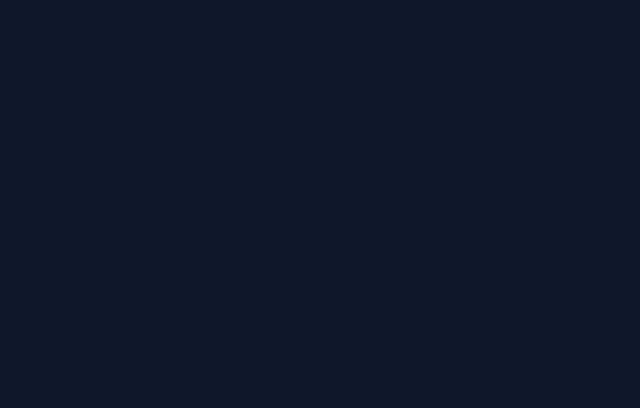
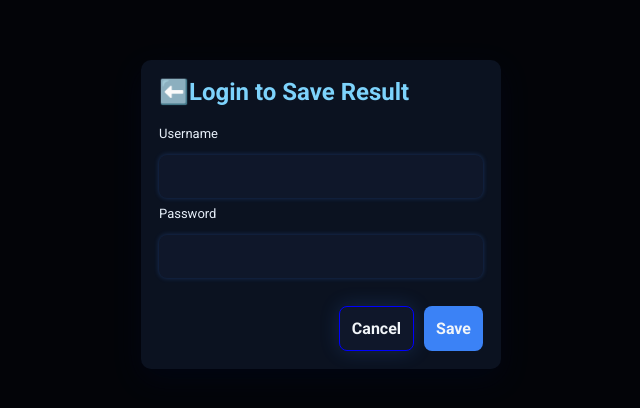
Before and after one commit to ThetThetSu/BMIcalculator, a React (Vite) app: page /login in a window 1280 px wide. Before the commit this address had no page. Shown: the part 186-594 px from the top of the page, without its empty margins (319-959 px from the left). Built offline with nearby package versions, Linux system fonts and the light colour scheme.

Commit message:
Add Login component and update routing in App

```diff
--- a/src/App.jsx
+++ b/src/App.jsx
@@ -5,6 +5,7 @@ import Calculate from "./Calculate";
 import RecordPage from "./RecordPage";
 import { useState } from "react";
 import Registration from "./Registration";
+import Login from "./Login";
 
 function App() {
   const [user, setUser] = useState(null);
@@ -13,11 +14,9 @@ function App() {
       <Route path="/" element={<Home />} />
       <Route path="/calculate" element={<Calculate />} />
       <Route path="/result" element={<Result />} />
-      <Route path="/record" element={<RecordPage user={user} />} />
-      <Route
-        path="/registration"
-        element={<Registration setUser={setUser} />}
-      />
+      <Route path="/record" element={<RecordPage />} />
+      <Route path="/login" element={<Login />} />
+      <Route path="/registration" element={<Registration />} />
     </Routes>
   );
 }
--- /dev/null
+++ b/src/Login.jsx
@@ -0,0 +1,76 @@
+import React, { useState } from "react";
+import { useNavigate } from "react-router-dom";
+
+function Login({ defaultUsername = "", onCancel, onSave }) {
+  const navigate = useNavigate();
+  const [username, setUsername] = useState(defaultUsername || "");
+  // const [email, setEmail] = useState("");
+  const [password, setPassword] = useState("");
+  const [error, setError] = useState("");
+
+  function handleSubmit(e) {
+    e.preventDefault();
+    setError("");
+    if (!username || !password) {
+      setError("Please fill all fields");
+      return;
+    }
+    // Basic email check
+    // if (!/^[^@\s]+@[^@\s]+\.[^@\s]+$/.test(email)) {
+    //   setError("Please enter a valid email");
+    //   return;
+    // }
+
+    onSave({ username, password });
+  }
+
+  return (
+    <div className="modal-overlay">
+      <div className="modal">
+        <div style={{ display: "flex", alignItems: "center", gap: 8 }}>
+          <h2>
+            <span
+              type="button"
+              aria-label="Back to home"
+              onClick={() => navigate("/")}
+              style={{
+                cursor: "pointer",
+              }}
+            >
+              ⬅️
+            </span>
+            Login to Save Result
+          </h2>
+        </div>
+        <form onSubmit={handleSubmit}>
+          <label>Username</label>
+          <input
+            value={username}
+            onChange={(e) => setUsername(e.target.value)}
+          />
+
+          {/* <label>Email</label>
+          <input value={email} onChange={(e) => setEmail(e.target.value)} /> */}
+
+          <label>Password</label>
+          <input
+            type="password"
+            value={password}
+            onChange={(e) => setPassword(e.target.value)}
+          />
+
+          {error && <div className="form-error">{error}</div>}
+
+          <div className="actions">
+            <button type="button" className="notSave" onClick={onCancel}>
+              Cancel
+            </button>
+            <button type="submit">Save</button>
+          </div>
+        </form>
+      </div>
+    </div>
+  );
+}
+
+export default Login;
```
